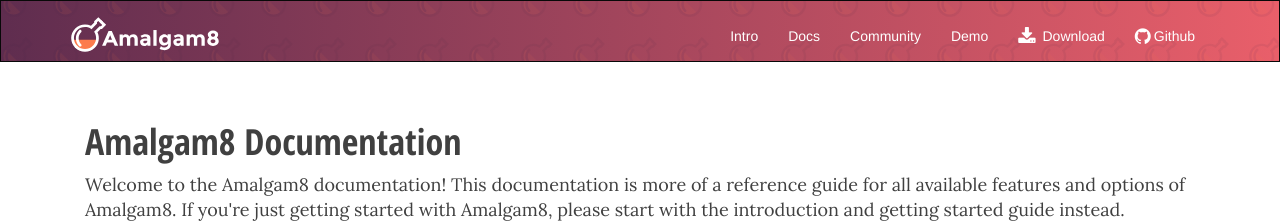
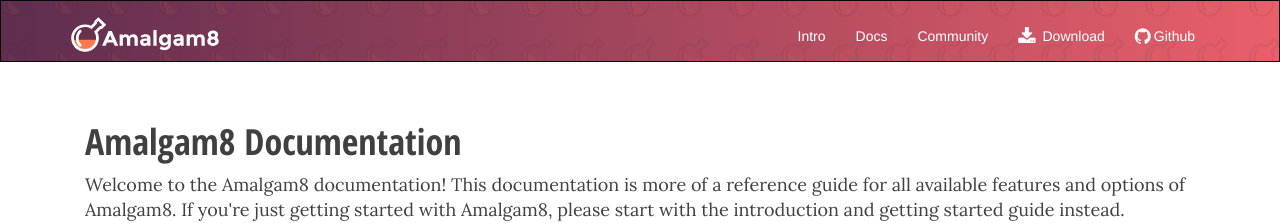
Before and after one commit to amalgam8/amalgam8.github.io, a Jekyll site: the page built from _docs/index.html, in a window 1280 px wide. Shown: the top 223 px of the page. Built offline with Jekyll 4.4.1, drawn with Linux system fonts in a browser that asks for light colours; nearby versions of some CDN libraries.

Commit message:
change Intro and Download links, remove Demo

```diff
--- a/_layouts/bootstrap.html
+++ b/_layouts/bootstrap.html
@@ -43,11 +43,10 @@
         </div>
         <div id="navbar" class="collapse navbar-collapse">
           <ul class="nav navbar-nav navbar-right">
-            <li><a href="/docs/getting-started/">Intro</a></li>
+            <li><a href="/docs/what-is-amalgam8/">Intro</a></li>
             <li><a href="/docs/">Docs</a></li>
             <li><a href="https://amalgam8.slack.com/">Community</a></li>
-            <li><a href="#">Demo</a></li>
-            <li><a href="#"><i class="fa fa-lg fa-download"></i> Download</a></li>
+            <li><a href="https://github.com/{{site.github_username}}/amalgam8/releases"><i class="fa fa-lg fa-download"></i> Download</a></li>
             <li><a href="https://github.com/{{site.github_username}}/amalgam8"><i class="fa fa-lg fa-github"></i>Github</a></li>
           </ul>
         </div><!--/.nav-collapse -->
```
